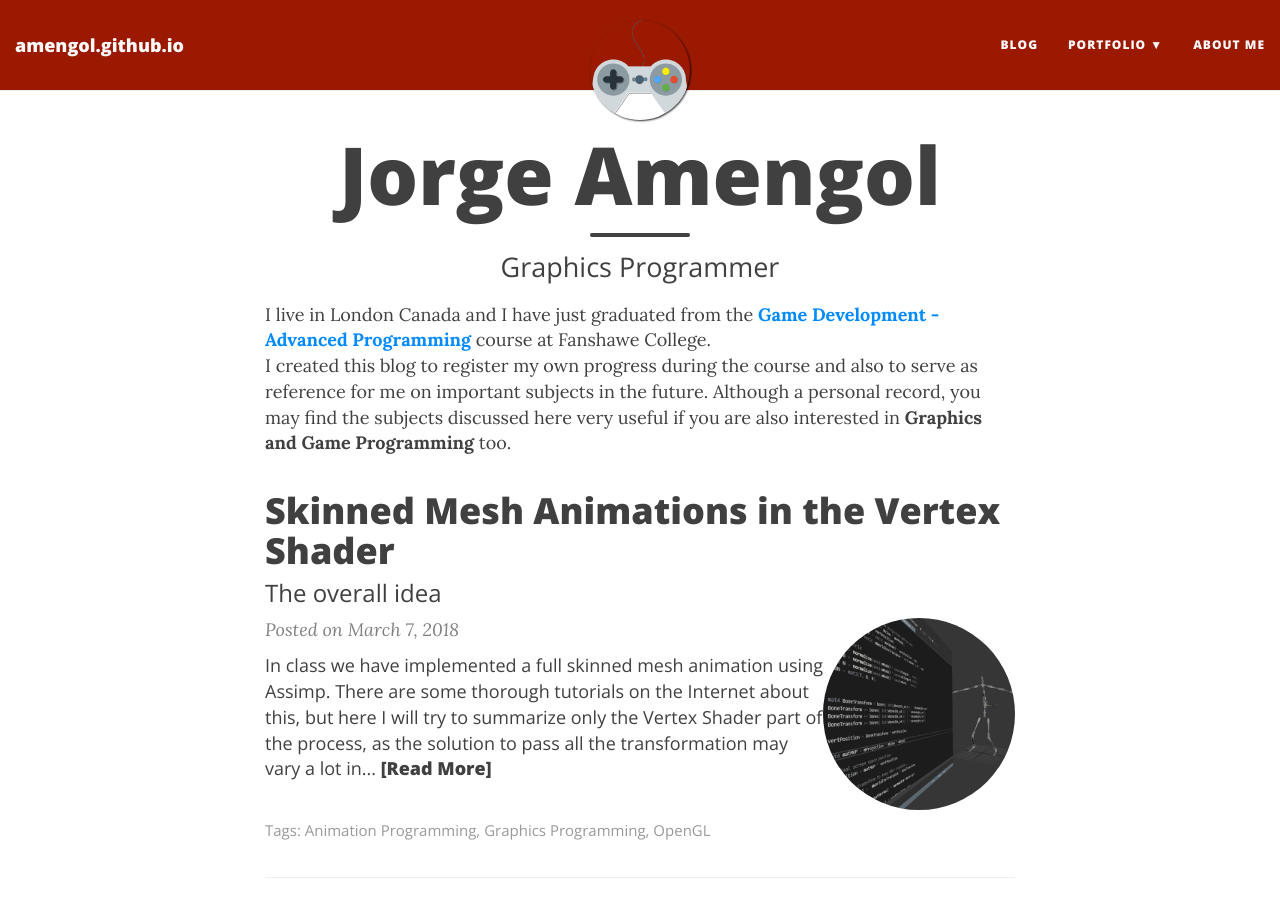
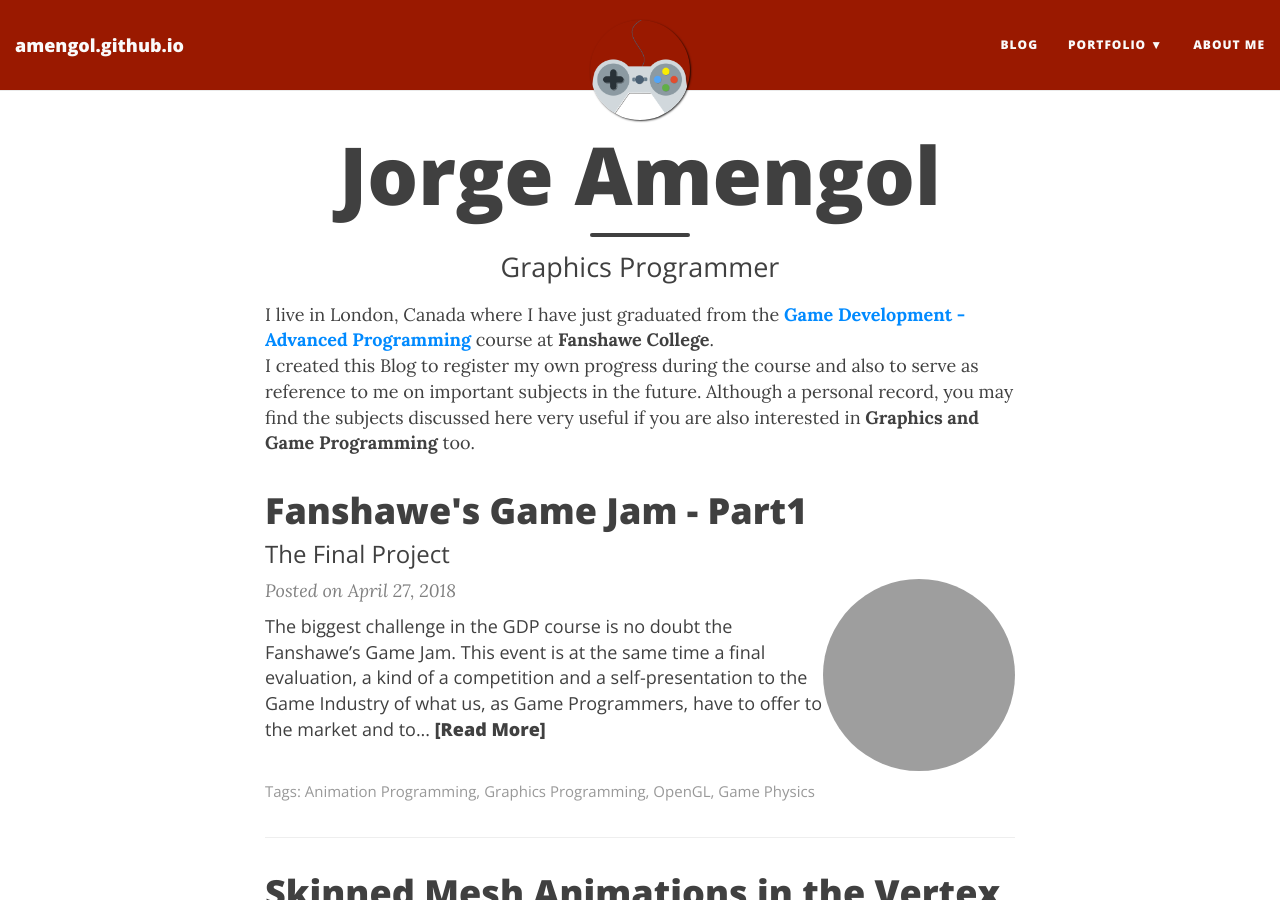
Before and after one commit to amengol/amengol.github.io, a Jekyll site: the page built from index.html, in a window 1280 px wide and 900 px high. Built offline with Jekyll 4.4.1, drawn with Linux system fonts in a browser that asks for light colours; nearby versions of some CDN libraries; the list of posts is cut into pages by our own code; part of the change alters nothing that is shown; some of the changed text lies outside the part shown; grey boxes are pictures that could not be loaded.

Commit message:
Fanshawe's Game Jam - Part1

```diff
--- /dev/null
+++ b/_posts/2018-04-27-fanshawes-game-jam-part1.md
@@ -0,0 +1,180 @@
+---
+title: Fanshawe's Game Jam - Part1
+layout: post
+subtitle: The Final Project
+category: computer_graphics, animation_programming, graphics_programming, game_physics
+tags: [Animation Programming, Graphics Programming, OpenGL, Game Physics]
+excerpt: The biggest challenge in the GDP course is no doubt the Fanshawe’s Game Jam. This event is at the same time a final evaluation, a kind of a competition and a self-presentation to the Game Industry of what us, as Game Programmers, have to offer to the market and to possible employers.
+image: /img/2018-04-27/Thumbnail_00.png
+comments: true
+---
+
+Hi, I'm Jorge Amengol, a fresh graduated student of the [Game Development - Advanced Programming](https://www.fanshawec.ca/programs-and-courses/program/gdp1-game-development-advanced-programming/next-year){:target="_blank"} course at [Fanshawe College](https://www.fanshawec.ca/){:target="_blank"}, Canada. I decided to start this series of posts to register my own progress throughout the course and also to serve as a reference for me on important subjects in the future. Though it is a personal record, you might find the subjects discussed here useful. Feel free to make comments at the end of each post.
+
+### Introduction
+
+The biggest challenge in the **Game Development – Advanced Programming (GDP)** course is no doubt the **Fanshawe’s Game Jam**. This event is at the same time a final evaluation, a kind of a competition and a self-presentation to the Game Industry of what us, as Game Programmers, have to offer to the market and to possible employers.
+
+Since the beginning of the program we have been looking forward to this day, but at the same time scared by it. I'm very glad that my presentation was very well received by the people that attended the event and for me it was an real challenge to put it all together.
+
+In this post and the next one, I will try to describe the Technical Aspects that I have implemented on my Game Engine to make it a Graphics Technical Demo for the occasion. But before we dive into “my things”, let me briefly explain the overall format of the Fanshawe’s Game Jam.
+
+### What exactly is the Fanshawe’s Game Jam?
+
+The so called Game Jam is in fact an evaluation for three main courses of the Fanshawe GDP program: Graphics, Game Algorithms & Gems and Animation. However, this final project also accepts, as implemented technical aspects, other subjects studied along the course as Artificial Intelligence and Game Physics. In other words, everything that would make sense for a Technical Demo from a Game Engine point of view can be considered towards the final score of the project.
+
+This event is schedule usually to the last week of classes and is held in a room with a big TV set (for the presentation) and around 20 judges, all of them from the Game Industry. Each student will have the chance to "show off" their skills via a Game/Technical demo that will be evaluated by the judges. They will also make technical questions about the presented work. So, there is no walk in the park here, we do have to know our stuff.
+
+Each student, one by one or in small groups, has 8 minutes to present the project and answer technical questions about it like: Wow did you do that? Why did you do that way? Why did you choose that approach over the other? Etc.
+
+At the end, they evaluate our projects based on the technical aspects that we have presented and give them a mark between “Super Easy” to “Super Hard” for each evaluated item.
+
+### Technical Aspects
+
+For the Game Jam I presented these Technical Aspects:
+-	Day/Night Cycle and Environment Control
+-	Shadows
+-	Multilayer Textures
+-	Scene Control
+-	NPC mini system
+-	Deferred Render – Old-film effect
+-	Physics with Bullet
+-	FOG effect
+
+Keep in mind that the “Technical Aspects” are things that the student want to “show off”, however there is an entire Game Engine that each student has to develop by him/herself during the course with hundreds of simple and others not so simple technical aspects that are the core of the Engine itself. For instance, my presentation wouldn’t be possible if before I have not built a Game Object system, a Camera System, an Animation System, a Character System, an AI system, a Sound System, a File Loader, a Physics Integration and the list can go on and on.
+
+Let’s now take a close look at my Game Jam project.
+
+### The Scene
+Although the scene *per se* was not included in my “technical things”, it is, for obvious reasons, a key aspect of the presentation. There is no presentation without a scene to show it.
+
+After the last midterms, two weeks before the Game Jam, I started to look for assets and ideas for my Game Jam. Finding good assets, like 3D models, animations and textures can be really difficult, especially because the course is mainly about Programming. Even when we find good quality material, they probably still need a lot of work to put together, like texturing, format conversion etc. For the Game Jam, the starting point for me was the [Unity Asset Store](https://assetstore.unity.com/){:target="_blank"}. There are tons of free assets there, and as Unity uses FBX files for their 3D models and animations, as soon as you install an asset it is relatively easy to go though its files and chose the ones you want. However, you generally have to use another 3D software, like MeshLab, Maya or 3DS Max if you want to do some modifications like in the texture mapping etc. Because my previous experience as a [Flight Simulator Developer](http://fsbirdhouse.blogspot.ca/){:target="_blank"} that was not a difficult task for me though.
+
+
+Searching in the Asset Store for some kind of “Environment” solution I found the [Make Your Fantasy Game – Lite](https://assetstore.unity.com/packages/3d/environments/fantasy/make-your-fantasy-game-lite-8312){:target="_blank"}, an excellent and free package:
+
+![Make Your Fantasy Game – Lite]({{ "/img/2018-04-27/Unity01.jpg" | absolute_url }})
+<sup>Make Your Fantasy Game – Lite</sup>
+
+As you can see, the scene looks gorgeous. However, this is a screen shot from the Unity Engine. Much work had yet to be done in my Engine to get similar results. At that point my Engine didn’t have Shadows, Fog, Gama Correction, Glow, Bump/Normal maps, multilayer textures and even the specular wasn’t looking right. Everything that was missing had to be implemented, together with the Game Jam, in about two weeks. This might sound like a lot of time to a Professional Graphics Programmer, but keep in mind that less than 8 month ago we were learning how to [draw a simple triangle on screen]({% post_url 2017-09-08-my-first-opengl %}). For a noobie, this is really too much stuff I guarantee.
+
+### A Graphics Programmer is also an Artist
+I don’t like the line that people usually draw between Programmer and Artists. Of course, most of the time each one will be concentrated in his/her area of expertise, but in the Game Industry, an Artist that knows nothing about programming and vice-versa has some limitations that can impair a lot of his work to achieve higher levels. In my case I was blessed to be able to have worked as an Artist before for some time, doing Flight Simulator airports and animations. So, building my Game Jam scene and the attention to how the things were blending together visually were actually very enjoyable.
+
+After I have chosen the right set of assets to use, I had to go though a lot of steps to put everything together in the Engine. The nice scene you can see in the last topic is in fact several different 3D objects already positioned in Unity Engine. There was no simple way to just copy these positions to my scene, so I put everything together in a 3DS Max scene to be able to mimic the “Graveyard” by hand-positioning every 3D Model and than exporting them as OBJ files to my engine.
+
+The process looked like this:
+1.	Import the Assets individually from the FBX file;
+2.	Look for their textures in different folders;
+3.	Group them by common textures, to be able to export some as groups of objects (Draw Calls Optimization);
+
+So, after this process, the 3D Max scene looked like this:
+
+![The collection of assets in 3D Studio Max]({{ "/img/2018-04-27/Max01.png" | absolute_url }})
+<sup>The collection of assets in 3D Studio Max</sup>
+
+Now it was time to starting building the scene. The first thing I did was making the limits of the scene. I put together same fences, gates and concrete elements:
+
+![The initial 3D Studio Max scene]({{ "/img/2018-04-27/Max02.png" | absolute_url }})
+<sup>The initial 3D Studio Max scene</sup>
+
+Then I exported the “Limits” and the ground as OBJ objects to my Game Engine and got the following result:
+
+![The initial scene in my Game Engine]({{ "/img/2018-04-27/Engine01.png" | absolute_url }})
+<sup>The initial scene in my Game Engine</sup>
+
+Well, that looks nothing like this:
+
+[![The final scene in my Game Engine (with FOG off)]({{ "/img/2018-04-27/Engine02.png" | absolute_url }})]({{ "/img/2018-04-27/Engine02.png" | absolute_url }})
+<sup>The final scene in my Game Engine (with FOG off)</sup>
+
+So, besides putting all the assets in the scene, many things still had to be done in the Game Engine to accomplish an acceptable looking game scene.
+
+### The Characters and Character Animations
+
+Although this was not on my technical list too, mainly because most of the animation system was already implemented at this point in my Engine, I think it does worth it to explain the origin of the characters used in my presentation. Again, this is a matter of **finding good assets**. But here, there is an incredible handy and (still) free resource website called [Mixamo](https://www.mixamo.com){:target="_blank"} that has dozens of rigged models and thousands of characters animations.
+
+At first, I was thinking about a Night Zombie theme (and there is a lot of zombie models and animations there), but I really liked this Knight:
+
+![Knight model at Mixamo]({{ "/img/2018-04-27/Mixamo01.png" | absolute_url }})
+<sup>Knight model at Mixamo</sup>
+
+If you already have your model, you can even upload it there and look for the animations you want. There I also found the other two “monsters” and their animations to use in my project later one. Their assets are fantastic.
+
+After some work finding a set of animation for him, I manage to put it all in the Engine:
+
+![Knight model in my Game Engine]({{ "/img/2018-04-27/Engine03.png" | absolute_url }})
+<sup>Knight model in my Game Engine</sup>
+
+However, all the props were gone, as they were also different meshes and at that point my Engine only loaded the first mesh in the model (Something fixed later on of course). Also, I had different plans for the props: attach them and make them fall by the Bullet Physics Engine (integrated in my Engine).
+
+Ok, time to move to my first “Technical Aspect” of the list...
+
+### Day/Night Cycle and Environment Control
+
+I thought of doing a full Day/Night cycle since the beginning, because I wanted to do some kind of outside scene and also the idea looked pretty feasible to me. For that I would initially need:
+-	Different Skyboxes to blend their colours between each other, according the to the time of the day
+-	Different lights (one for the sun and one for the moon) changing their position according to the time of the day
+-	Change the intensity and also the colours of the lights also according to the time of the day
+
+Thus, I created a class to handle all the environment stuff: `cEnvironment`. The initial results can be seen in this little video:
+
+<iframe width="560" height="315" src="https://www.youtube.com/embed/ySouELLq2wc?rel=0" frameborder="0" allow="autoplay; encrypted-media" allowfullscreen></iframe>
+
+There are more pieces for the Day/Night control like controlling the FOG, change the position for the dummy Sun and Moon textures (implemented down the row), change the position of the camera for the shadows according to the position of the lights etc. However, the fundamentals for the *cEnvironment* class stayed pretty much the same during the developer process.
+
+
+### Shadows
+
+Having a Day/Night cycle like that without shadows would look awful at the end. Thus, the shadow system became a Must in my project. Also, it had to be dynamic as well.
+
+First of all, let me briefly describe the technique used for the shadowing in my Engine, called **Shadow Mapping**:
+
+1. Render the scene to a Frame Buffer using an Orthographic projection and only the Depth Buffer
+2. During this render, discard values for alpha textures that are below a certain threshold, like 0.5. That way we will also have transparent textures casting shadows nicely
+3. During the regular light calculation for the scene, using the depth buffer and compare the fragment to see if it has a Z value greater than what we have in the depth buffer. If yes, the fragment is in shadow and should not receive the light calculation
+4. Control the position of the render's camera according to the source of the light (Sun or Moon)
+
+Other sub-steps are necessary, like converting the space coordinates to be able to find the right Z value or use PCF (Percentage Closer Filter) to make the shadows look smoother. There are some very good tutorials about shadowing on the Internet if you want to take a closer look. I especially liked [this one](https://learnopengl.com/Advanced-Lighting/Shadows/Shadow-Mapping){:target="_blank"}.
+
+After implementing the shadowing system, the Engine looked like this:
+
+![Shadows implemented]({{ "/img/2018-04-27/Engine04.png" | absolute_url }})
+<sup>Shadows implemented</sup>
+
+You can also see that I had some minor improvements there, like a better specular calculation, mipmaps, bump maps, dummies for the Sun and the Moon (see the next video) and even the multilayer texture (the next topic). Those “little additions” really made the final project much more visually appealing.
+
+Here a short video at that stage of development:
+
+<iframe width="560" height="315" src="https://www.youtube.com/embed/9v68CvCOXno?rel=0" frameborder="0" allow="autoplay; encrypted-media" allowfullscreen></iframe>
+
+
+### Multilayer texturing
+
+Multilayer texturing is a technique that uses different textures in only one object and blend them all together using a different texture as a parameter. In the case of my Engine I needed two sorts of texture coordinates for the ground object:
+-	One is the regular texture coordinate where the texture repeat itself through the entire ground (that is only a simple square object)
+-	The other is the coordinates used by the overlay textures (that is a texture that will drive the blending values between all other textures)
+
+To summarize, I had these four textures working together:
+
+![Multilayer textures]({{ "/img/2018-04-27/Texture_Blending.png" | absolute_url }})
+<sup>Multilayer textures</sup>
+
+The texture number 4, through its colours, controls how much the other textures can appear in the final face of the object. Blue for the number 1 texture, Red for number 2 and Green for number 3. For this test you can see the results in this image:
+
+![Multilayer texturing in the Game Engine]({{ "/img/2018-04-27/Engine05.png" | absolute_url }})
+<sup>Multilayer texturing in the Game Engine</sup>
+
+With some painting work and patience, the Overlay texture can make the scene look very good and realistic:
+
+![Multilayer texturing in the Game Engine - final results]({{ "/img/2018-04-27/Engine06.png" | absolute_url }})
+<sup>Multilayer texturing in the Game Engine - final results</sup>
+
+![Multilayer texturing in the Game Engine - final results]({{ "/img/2018-04-27/Engine07.png" | absolute_url }})
+<sup>Multilayer texturing in the Game Engine - final results</sup>
+
+I thought I could summarize my Game Jam in only one post, but it seems we are going to need another one for the rest of the Technical Aspects as this is already too big.
+So, stay tuned for the next one soon.
+
+
+Jorge Amengol.
--- a/index.html
+++ b/index.html
@@ -5,9 +5,9 @@ subtitle: Graphics Programmer
 use-site-title: true
 ---
 
-<div>I live in London Canada and I have just graduated from the
-<b><a href="https://www.fanshawec.ca/programs-and-courses/program/gdp1-game-development-advanced-programming/next-year" target="_blank">Game Development - Advanced Programming</a></b> course at Fanshawe College.
-<div>I created this blog to register my own progress during the course and also to serve as reference for me on important subjects in the future. Although a personal record, you may find the subjects discussed here very useful if you are also interested in <b>Graphics and Game Programming</b> too.</div>
+<div>I live in London, Canada where I have just graduated from the
+<b><a href="https://www.fanshawec.ca/programs-and-courses/program/gdp1-game-development-advanced-programming/next-year" target="_blank">Game Development - Advanced Programming</a></b> course at <b>Fanshawe College</b>.
+<div>I created this Blog to register my own progress during the course and also to serve as reference to me on important subjects in the future. Although a personal record, you may find the subjects discussed here very useful if you are also interested in <b>Graphics and Game Programming</b> too.</div>
 
 <div class="posts-list">
   {% for post in paginator.posts %}
```
Also changed, not shown: img/2018-04-27/Day-night01.png (added), img/2018-04-27/Engine02.png (added), img/2018-04-27/Engine04.png (added), img/2018-04-27/Max01.png (added), img/2018-04-27/Max02.png (added), img/2018-04-27/Mixamo01.png (added), img/2018-04-27/Texture_Blending.png (added), img/2018-04-27/Unity00.jpg (added), 9 other files.
